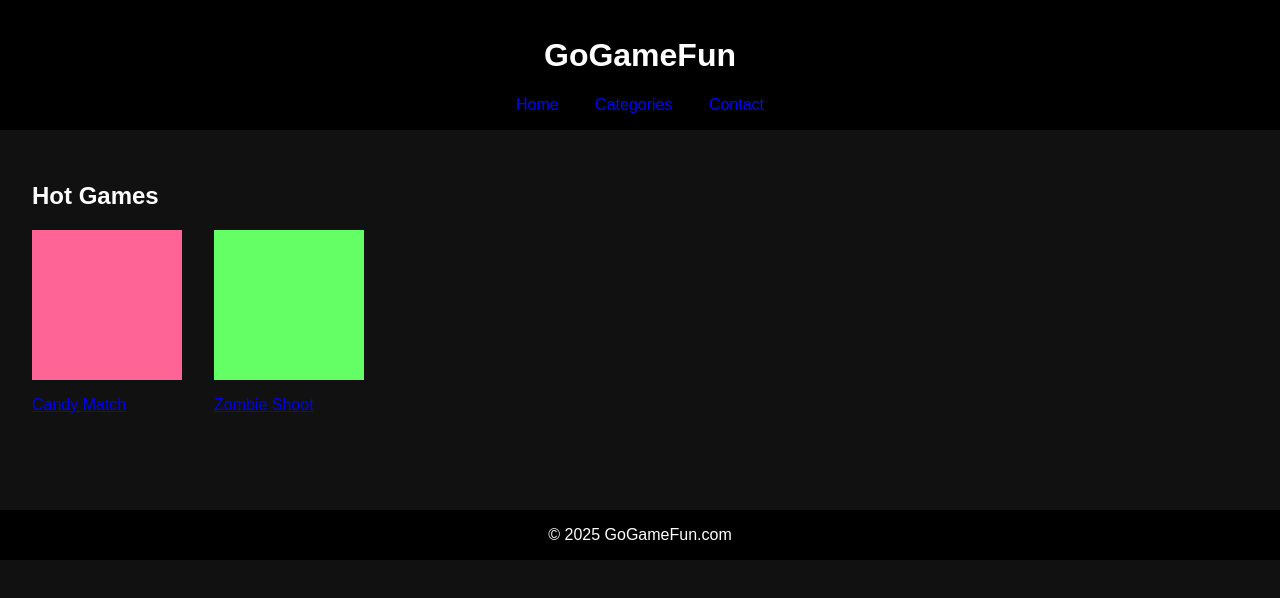
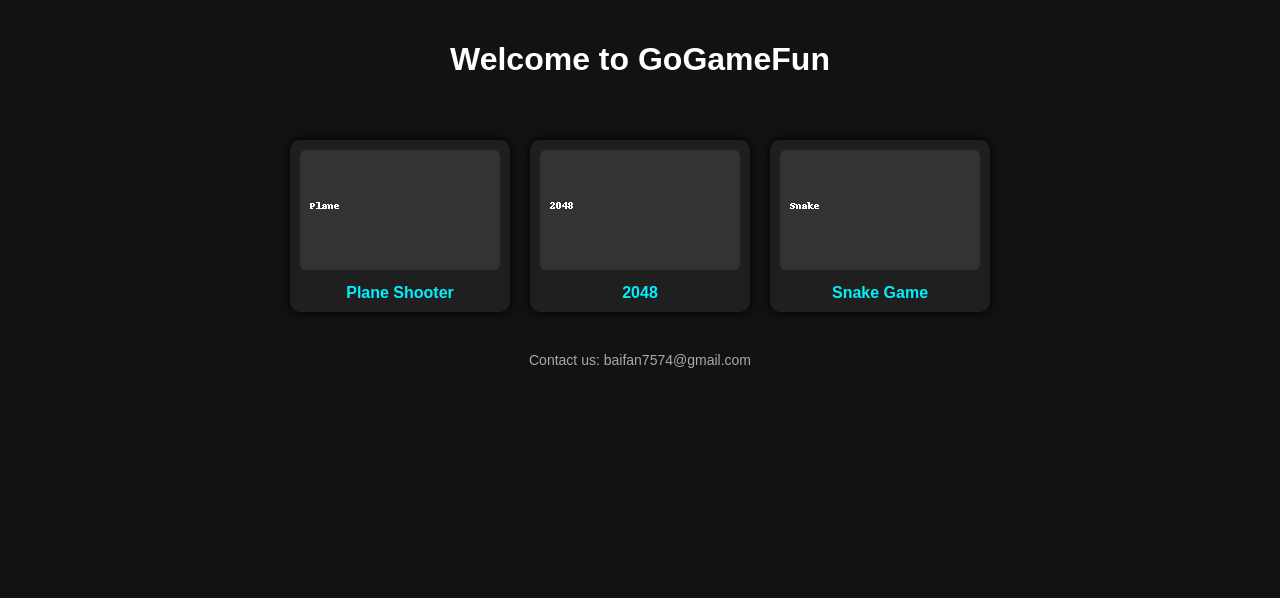
Before and after one commit to baifan7574/game-hub, a plain HTML site: page index.html in a window 1280 px wide. Drawn offline with Linux system fonts and the light colour scheme.

Commit message:
更新。

```diff
--- a/index.html
+++ b/index.html
@@ -1,38 +1,35 @@
 <!DOCTYPE html>
 <html lang="en">
 <head>
-  <meta charset="UTF-8">
-  <title>GoGameFun</title>
-  <link rel="stylesheet" href="style.css">
+    <meta charset="UTF-8">
+    <title>GoGameFun - Free Online Games</title>
+    <meta name="description" content="Play fun and free online games. No download needed.">
+    <style>
+        body { font-family: Arial, sans-serif; background: #121212; color: white; text-align: center; margin: 0; padding: 0; }
+        h1 { padding: 20px; }
+        .games { display: flex; flex-wrap: wrap; justify-content: center; gap: 20px; padding: 20px; }
+        .game-card { background: #1f1f1f; border-radius: 10px; padding: 10px; width: 200px; box-shadow: 0 0 10px #000; }
+        .game-card img { width: 100%; height: 120px; object-fit: cover; border-radius: 6px; }
+        .game-card a { color: #00f0ff; text-decoration: none; display: block; margin-top: 10px; font-weight: bold; }
+        footer { padding: 20px; font-size: 14px; color: #aaa; }
+    </style>
 </head>
 <body>
-  <header>
-    <h1>GoGameFun</h1>
-    <nav>
-      <a href="index.html">Home</a>
-      <a href="categories.html">Categories</a>
-      <a href="contact.html">Contact</a>
-    </nav>
-  </header>
-
-  <section class="hot-games">
-    <h2>Hot Games</h2>
-    <div class="game-grid">
-      <div class="game">
-        <a href="games/candy-match/index.html">
-          <img src="images/candy.png" alt="Candy Match">
-          <p>Candy Match</p>
-        </a>
-      </div>
-      <div class="game">
-        <a href="games/zombie-shoot/index.html">
-          <img src="images/zombie.png" alt="Zombie Shoot">
-          <p>Zombie Shoot</p>
-        </a>
-      </div>
+    <h1>Welcome to GoGameFun</h1>
+    <div class="games">
+        <div class="game-card">
+            <img src="assets/plane.png" alt="Plane Shooter">
+            <a href="games/plane/index.html" target="_blank">Plane Shooter</a>
+        </div>
+        <div class="game-card">
+            <img src="assets/2048.png" alt="2048">
+            <a href="games/2048/index.html" target="_blank">2048</a>
+        </div>
+        <div class="game-card">
+            <img src="assets/snake.png" alt="Snake Game">
+            <a href="games/snake/index.html" target="_blank">Snake Game</a>
+        </div>
     </div>
-  </section>
-
-  <footer>© 2025 GoGameFun.com</footer>
+    <footer>Contact us: baifan7574@gmail.com</footer>
 </body>
 </html>
--- a/style.css
+++ /dev/null
@@ -1,8 +0,0 @@
-
-body { background: #111; color: #fff; font-family: sans-serif; margin: 0; padding: 0; }
-header { background: #000; padding: 1em; text-align: center; }
-nav a { margin: 0 1em; color: #00f; text-decoration: none; }
-.hot-games { padding: 2em; }
-.game-grid { display: flex; gap: 2em; }
-.game img { width: 150px; height: 150px; display: block; }
-footer { text-align: center; padding: 1em; background: #000; margin-top: 3em; }
```
Also changed, not shown: categories.html (deleted, +0 -1 lines), contact.html (deleted, +0 -1 lines), games/2048/index.html (added, +1 -0 lines), games/candy-match/index.html (deleted, +0 -1 lines), games/plane/index.html (added, +1 -0 lines), games/snake/index.html (added, +1 -0 lines), games/zombie-shoot/index.html (deleted, +0 -1 lines), assets/2048.png (added), assets/plane.png (added), assets/snake.png (added), images/candy.jpg (deleted), images/candy.png (deleted), images/zombie.jpg (deleted), images/zombie.png (deleted).
